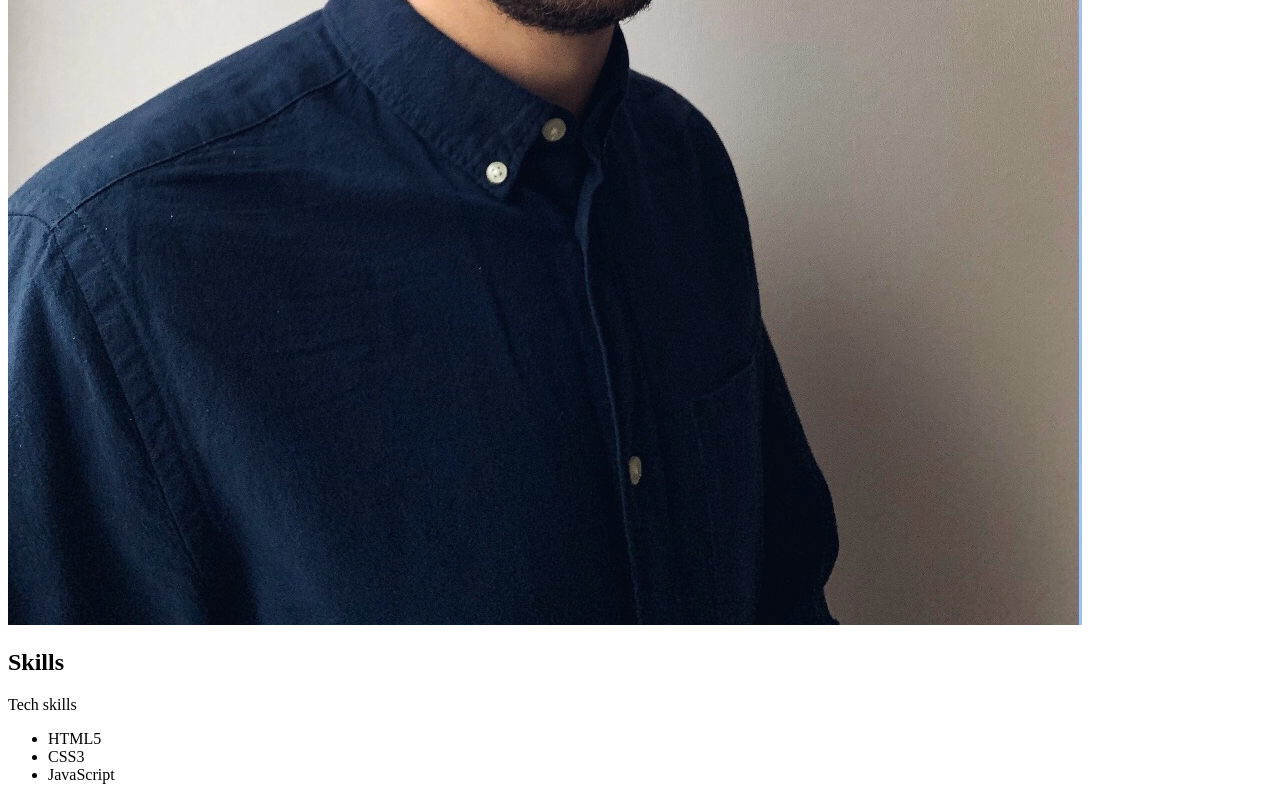
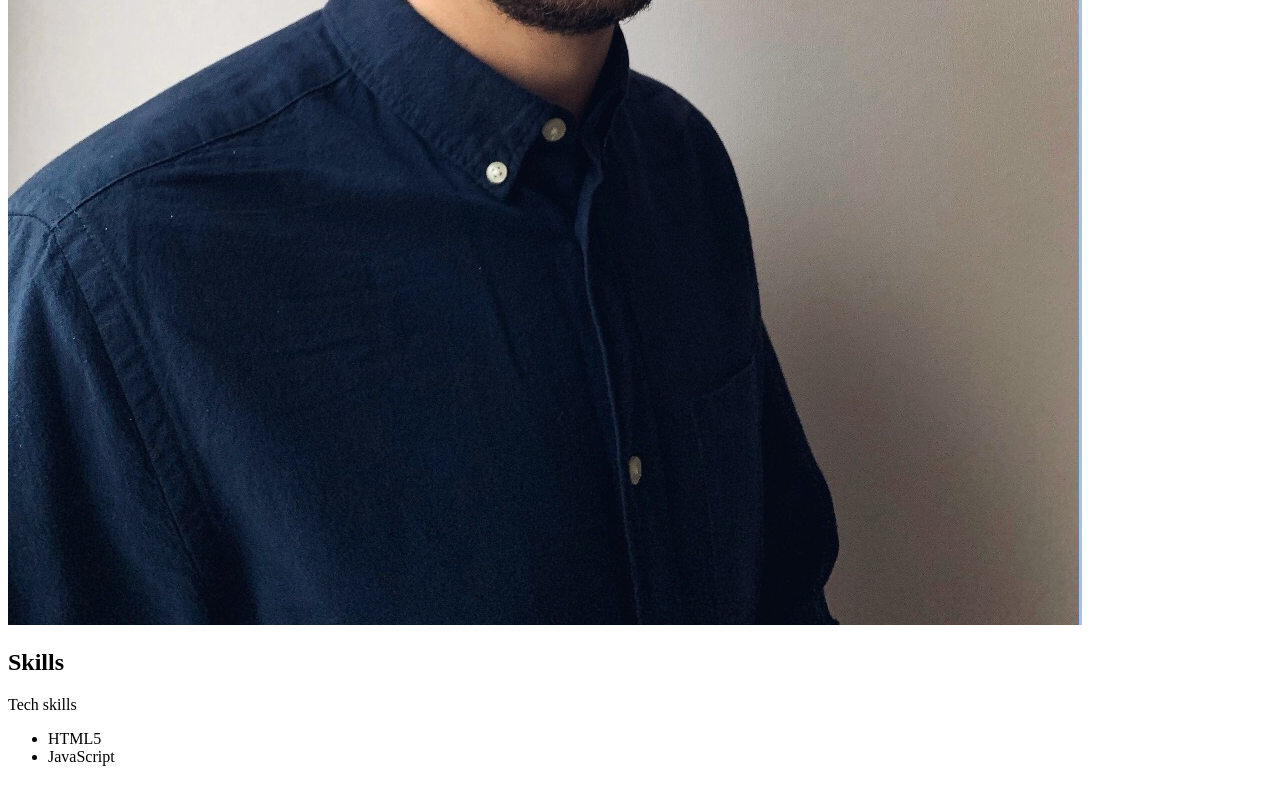
Before and after one commit to Vladlysenko75/Okten_homework, a plain HTML site: page index.html in a window 1280 px wide. Shown: the part 926-1726 px from the top of the page. Drawn offline with Linux system fonts and the light colour scheme.

Commit message:
made homework

```diff
--- a/index.html
+++ b/index.html
@@ -16,7 +16,6 @@
     <p>Tech skills</p>
     <ul>
         <li>HTML5</li>
-        <li>CSS3</li>
         <li>JavaScript</li>
     </ul>
 </body>
```
